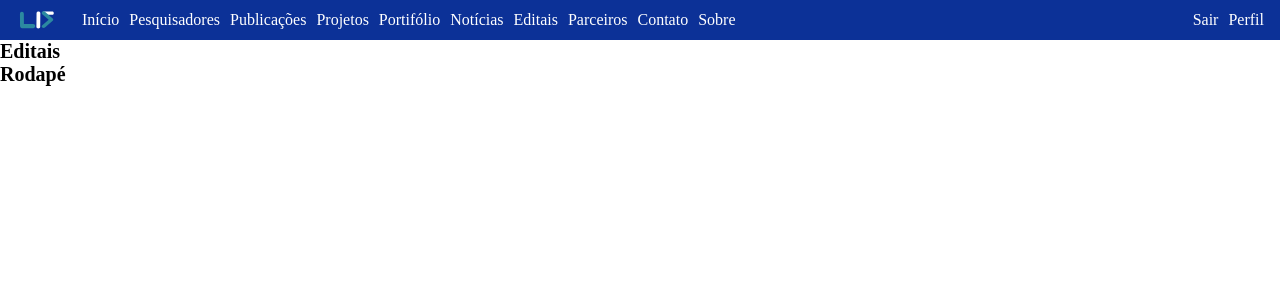
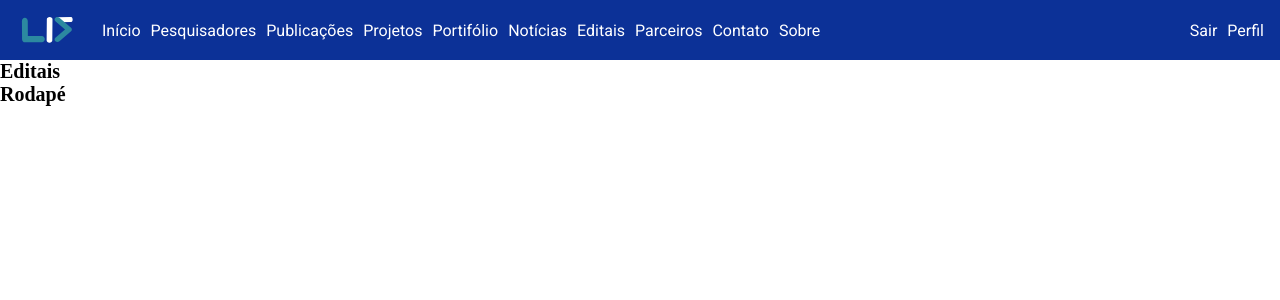
Before and after one commit to reudismam/LIS-lab, a React (Create React App) app: page /editais in a window 1280 px wide. Shown: the top 300 px of the page. Built offline with nearby package versions, Linux system fonts and the light colour scheme.

Commit message:
adding Roboto font.

```diff
--- a/public/index.html
+++ b/public/index.html
@@ -5,6 +5,7 @@
     <meta name="viewport" content="width=device-width, initial-scale=1" />
     <meta name="theme-color" content="#000000" />
     <title>LIS - Laboratório de Inovações em Software</title>
+    <link href="https://fonts.googleapis.com/css2?family=Roboto:ital,wght@0,400;0,700;1,400&display=swap" rel="stylesheet">
   </head>
   <body>
     <noscript>You need to enable JavaScript to run this app.</noscript>
--- a/src/components/Header/Logo/index.tsx
+++ b/src/components/Header/Logo/index.tsx
@@ -2,7 +2,7 @@
 import logo from '../../../assets/images/lis.svg';
 
 const Logo = styled.img.attrs({src: logo, alt:"Logo do LIS"})`
-    height: 2rem;
+    height: 3rem;
     margin-left: 1.6rem;
 `
 
--- a/src/components/Header/MenuList/index.tsx
+++ b/src/components/Header/MenuList/index.tsx
@@ -5,6 +5,7 @@
     list-style: none;
     margin-left: 3rem;
     margin-top: 3rem;
+    font-family: 'Roboto', sans-serif;
 
     li {
         color: var(--cinza);
--- a/src/components/Header/TopBar/index.tsx
+++ b/src/components/Header/TopBar/index.tsx
@@ -7,7 +7,7 @@
     display: flex;
     align-items: center;
     background-color: var(--primaria-dark);
-    height: 4rem;
+    height: 6rem;
 `
 
 export default function TopBar() {
```
